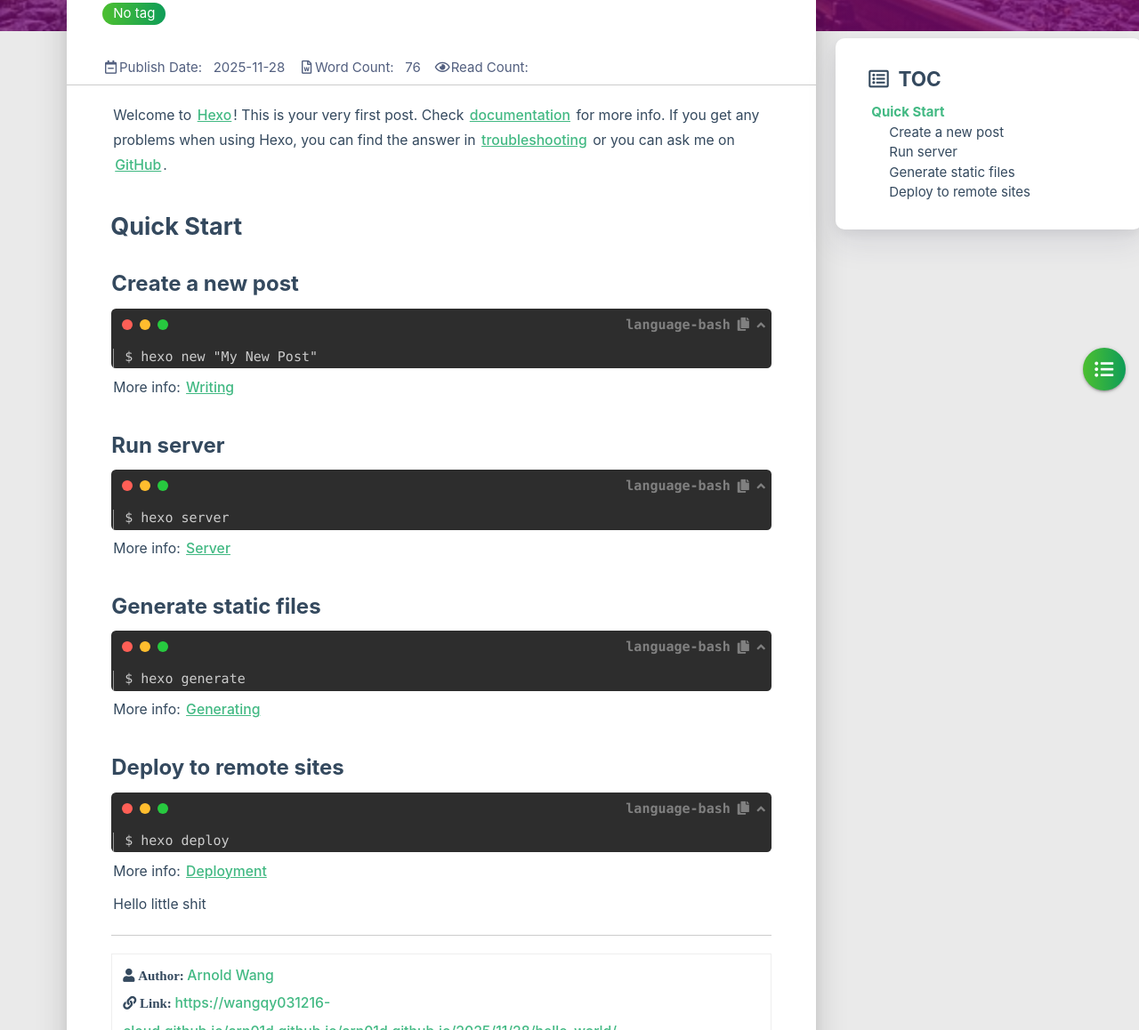
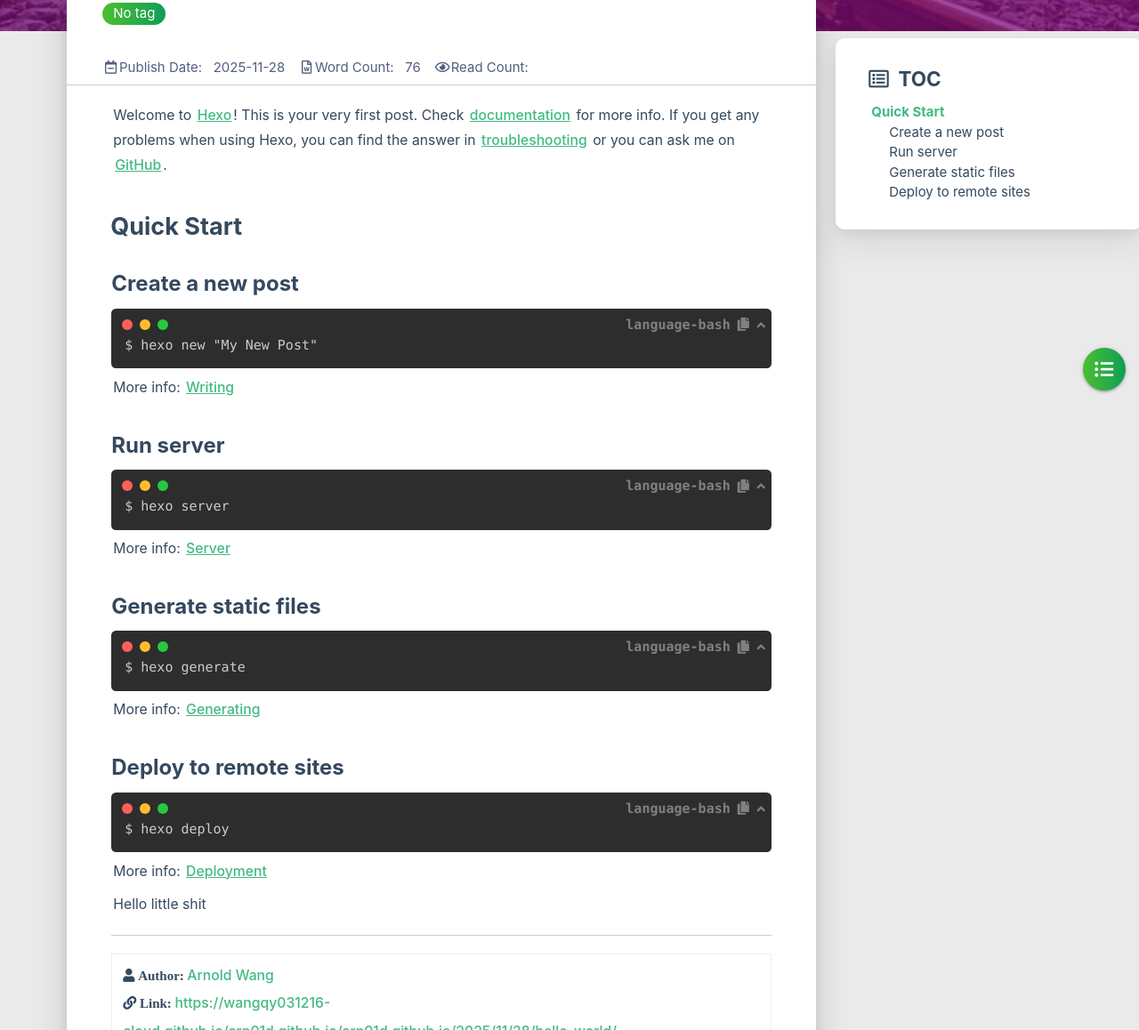
Before and after one commit to wangqy031216-cloud/arn01d.github.io, a plain HTML site: page 2025/11/28/hello-world/index.html in a window 1280 px wide. Shown: the part 285-1443 px from the top of the page at 89% size. Drawn offline with Linux system fonts and the light colour scheme; some packages are replaced by stand-ins of ours; a script that the page names is missing.

Commit message:
Site updated: 2025-11-29 17:38:26

```diff
--- a/2025/11/28/hello-world/index.html
+++ b/2025/11/28/hello-world/index.html
@@ -29,8 +29,7 @@
 
     <script src="/arn01d.github.io/libs/jquery/jquery.min.js"></script>
 
-<meta name="generator" content="Hexo 8.1.1"><link rel="stylesheet" href="/arn01d.github.io/css/prism-tomorrow.css" type="text/css">
-<link rel="stylesheet" href="/arn01d.github.io/css/prism-line-numbers.css" type="text/css"></head>
+<meta name="generator" content="Hexo 8.1.1"><link rel="stylesheet" href="/arn01d.github.io/css/prism-tomorrow.css" type="text/css"></head>
 
 
 
@@ -454,17 +453,17 @@
         <div class="card-content article-card-content">
             <div id="articleContent">
                 <p>Welcome to <a target="_blank" rel="noopener" href="https://hexo.io/">Hexo</a>! This is your very first post. Check <a target="_blank" rel="noopener" href="https://hexo.io/docs/">documentation</a> for more info. If you get any problems when using Hexo, you can find the answer in <a target="_blank" rel="noopener" href="https://hexo.io/docs/troubleshooting.html">troubleshooting</a> or you can ask me on <a target="_blank" rel="noopener" href="https://github.com/hexojs/hexo/issues">GitHub</a>.</p>
-<h2 id="Quick-Start"><a href="#Quick-Start" class="headerlink" title="Quick Start"></a>Quick Start</h2><h3 id="Create-a-new-post"><a href="#Create-a-new-post" class="headerlink" title="Create a new post"></a>Create a new post</h3><pre class="line-numbers language-language-bash"><code class="language-language-bash">$ hexo new "My New Post"
-<span aria-hidden="true" class="line-numbers-rows"><span></span></span></code></pre>
+<h2 id="Quick-Start"><a href="#Quick-Start" class="headerlink" title="Quick Start"></a>Quick Start</h2><h3 id="Create-a-new-post"><a href="#Create-a-new-post" class="headerlink" title="Create a new post"></a>Create a new post</h3><pre class=" language-language-bash"><code class="language-language-bash">$ hexo new "My New Post"
+</code></pre>
 <p>More info: <a target="_blank" rel="noopener" href="https://hexo.io/docs/writing.html">Writing</a></p>
-<h3 id="Run-server"><a href="#Run-server" class="headerlink" title="Run server"></a>Run server</h3><pre class="line-numbers language-language-bash"><code class="language-language-bash">$ hexo server
-<span aria-hidden="true" class="line-numbers-rows"><span></span></span></code></pre>
+<h3 id="Run-server"><a href="#Run-server" class="headerlink" title="Run server"></a>Run server</h3><pre class=" language-language-bash"><code class="language-language-bash">$ hexo server
+</code></pre>
 <p>More info: <a target="_blank" rel="noopener" href="https://hexo.io/docs/server.html">Server</a></p>
-<h3 id="Generate-static-files"><a href="#Generate-static-files" class="headerlink" title="Generate static files"></a>Generate static files</h3><pre class="line-numbers language-language-bash"><code class="language-language-bash">$ hexo generate
-<span aria-hidden="true" class="line-numbers-rows"><span></span></span></code></pre>
+<h3 id="Generate-static-files"><a href="#Generate-static-files" class="headerlink" title="Generate static files"></a>Generate static files</h3><pre class=" language-language-bash"><code class="language-language-bash">$ hexo generate
+</code></pre>
 <p>More info: <a target="_blank" rel="noopener" href="https://hexo.io/docs/generating.html">Generating</a></p>
-<h3 id="Deploy-to-remote-sites"><a href="#Deploy-to-remote-sites" class="headerlink" title="Deploy to remote sites"></a>Deploy to remote sites</h3><pre class="line-numbers language-language-bash"><code class="language-language-bash">$ hexo deploy
-<span aria-hidden="true" class="line-numbers-rows"><span></span></span></code></pre>
+<h3 id="Deploy-to-remote-sites"><a href="#Deploy-to-remote-sites" class="headerlink" title="Deploy to remote sites"></a>Deploy to remote sites</h3><pre class=" language-language-bash"><code class="language-language-bash">$ hexo deploy
+</code></pre>
 <p>More info: <a target="_blank" rel="noopener" href="https://hexo.io/docs/one-command-deployment.html">Deployment</a></p>
 <p>Hello little shit</p>
 
--- a/css/prism-line-numbers.css
+++ /dev/null
@@ -1,40 +0,0 @@
-pre[class*="language-"].line-numbers {
-	position: relative;
-	padding-left: 3.8em;
-	counter-reset: linenumber;
-}
-
-pre[class*="language-"].line-numbers > code {
-	position: relative;
-	white-space: inherit;
-}
-
-.line-numbers .line-numbers-rows {
-	position: absolute;
-	pointer-events: none;
-	top: 0;
-	font-size: 100%;
-	left: -3.8em;
-	width: 3em; /* works for line-numbers below 1000 lines */
-	letter-spacing: -1px;
-	border-right: 1px solid #999;
-
-	-webkit-user-select: none;
-	-moz-user-select: none;
-	-ms-user-select: none;
-	user-select: none;
-
-}
-
-	.line-numbers-rows > span {
-		display: block;
-		counter-increment: linenumber;
-	}
-
-		.line-numbers-rows > span:before {
-			content: counter(linenumber);
-			color: #999;
-			display: block;
-			padding-right: 0.8em;
-			text-align: right;
-		}
```
Also changed, not shown: about/index.html (+1 -2 lines), archives/2025/11/index.html (+1 -2 lines), archives/2025/index.html (+1 -2 lines), archives/index.html (+1 -2 lines), categories/index.html (+1 -2 lines), friends/index.html (+1 -2 lines), index.html (+1 -2 lines), search.xml (+1 -1 lines), tags/index.html (+1 -2 lines).
